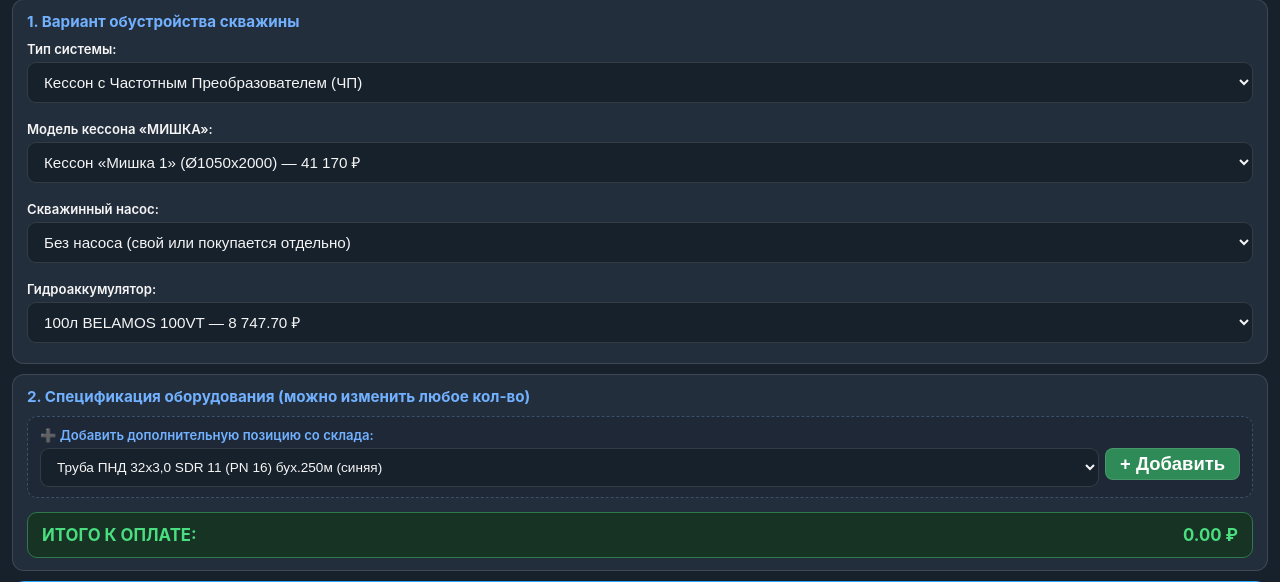
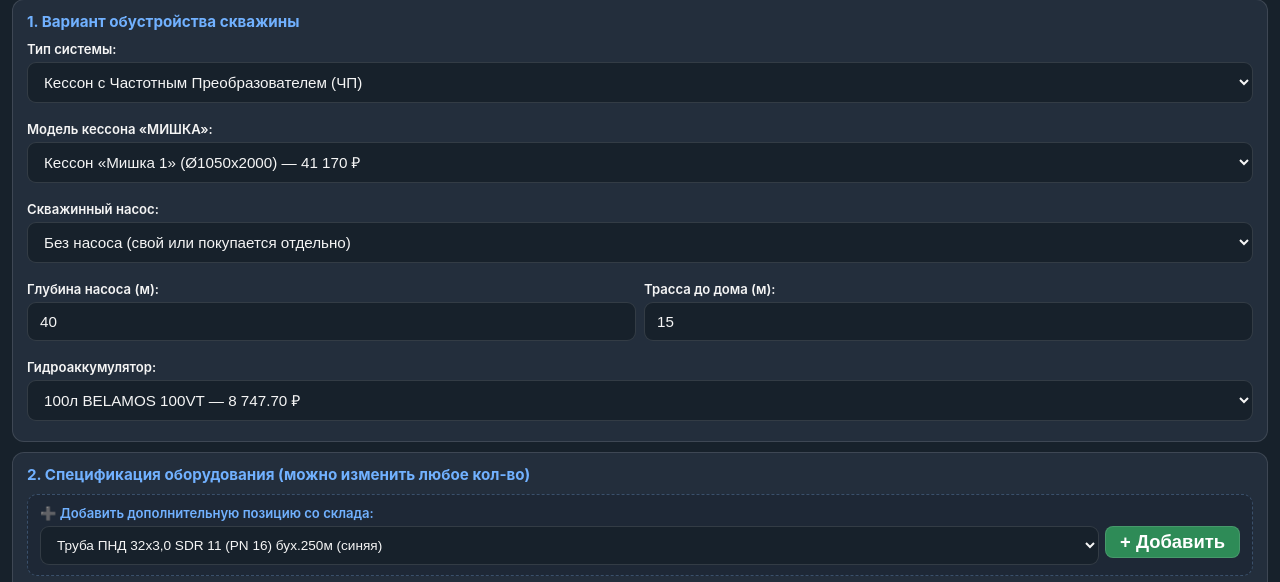
Before and after one commit to alexeimachnev-alt/mishka-kesson-app, a Flask app: page /app in a window 1280 px wide. Shown: the part 310-892 px from the top of the page. Run offline with Flask 3, Linux system fonts and the light colour scheme; parts of the project's set-up code (start-up, migrations or seed data) failed here and were passed over; some libraries are stand-ins or nearby versions.

Commit message:
Add files via upload

```diff
--- a/templates/app.html
+++ b/templates/app.html
@@ -230,6 +230,18 @@
           <option value="pump_pw_tf3_80">Power Water PW TF3-80 каб.50м — 14 292.09 ₽</option>
           <option value="pump_aquario_75_1_5m">Aquario ASP1E-75-75 каб. 1.5м — 14 976.00 ₽</option>
         </select>
+      </div>
+
+      <!-- Новые поля: Глубина насоса и Трасса -->
+      <div class="grid-2" style="margin-top:10px;">
+        <div>
+          <label>Глубина насоса (м):</label>
+          <input type="number" id="pump_depth" value="40" min="1" oninput="calcWell()">
+        </div>
+        <div>
+          <label>Трасса до дома (м):</label>
+          <input type="number" id="trench_distance" value="15" min="0" oninput="calcWell()">
+        </div>
       </div>
 
       <div id="tank_model_box" style="margin-top:10px;">
@@ -613,6 +625,9 @@
       }
       isUserEdited = false;
 
+      const depth = parseFloat(document.getElementById('pump_depth')?.value || 40) || 0;
+      const distance = parseFloat(document.getElementById('trench_distance')?.value || 15) || 0;
+
       const equip_type = document.getElementById('equip_type').value;
       const kessonBox = document.getElementById('kesson_model_box');
 
@@ -668,8 +683,12 @@
           currentItems.push({ item_key: 'brass_nipple_1_2_1_4', name: 'Ниппель перех. НН 1/2"x1/4" (латунь)', price: 70.88, qty: 1, unit: 'шт' });
           currentItems.push({ item_key: 'check_valve_1', name: 'Обратный клапан с металлическим седлом 1" г/ш Millennium', price: 750.00, qty: 1, unit: 'шт' });
           currentItems.push({ item_key: 'cable_clamp_4mm', name: 'Зажим для троса, AISI 316 (А4), 4мм', price: 40.80, qty: 4, unit: 'шт' });
-          currentItems.push({ item_key: 'rope_3mm_304', name: 'Трос нержавеющая сталь 7x7 AISI 304, 3мм', price: 19.20, qty: 40, unit: 'м' });
-          currentItems.push({ item_key: 'pipe_pnd_32', name: 'Труба ПНД 32х3,0 SDR 11 (PN 16) бух.250м (синяя)', price: 78.00, qty: 55, unit: 'м' });
+          currentItems.push({ item_key: 'rope_3mm_304', name: 'Трос нержавеющая сталь 7x7 AISI 304, 3мм', price: 19.20, qty: depth, unit: 'м' });
+          currentItems.push({ item_key: 'pipe_pnd_32', name: 'Труба ПНД 32х3,0 SDR 11 (PN 16) бух.250м (синяя)', price: 78.00, qty: depth + distance, unit: 'м' });
+          currentItems.push({ item_key: 'pipe_pnd_20', name: 'Труба ПНД 20x2,0 SDR 11 (под кабель)', price: 42.54, qty: distance, unit: 'м' });
+          currentItems.push({ item_key: 'cable_pvs_3x2_5', name: 'Кабель ПВС 3х2,5 белый гибкий', price: 84.89, qty: distance, unit: 'м' });
+          currentItems.push({ item_key: 'pnd_coupling_32_32', name: 'Муфта ПНД 32x32 Unidelta', price: 472.60, qty: 1, unit: 'шт' });
+          currentItems.push({ item_key: 'pnd_reduct_32_20', name: 'Муфта ПНД редукц. 32х20 Unidelta', price: 435.20, qty: 1, unit: 'шт' });
       } else {
           currentItems.push({ item_key: kessonKey, name: kessonName, price: kessonPrice, qty: 1, unit: 'шт' });
           currentItems.push({ item_key: 'pipe_ppr_32', name: 'Труба полипропиленовая 32х5,4мм PN20 (цвет белый)', price: 151.42, qty: 4, unit: 'м' });
@@ -717,8 +736,12 @@
           currentItems.push({ item_key: 'check_valve_1', name: 'Обратный клапан с металлическим седлом 1" г/ш Millennium', price: 750.00, qty: 1, unit: 'шт' });
           currentItems.push({ item_key: 'well_head_osp', name: 'Оголовок для скважины Джилекс ОСП 110-133/32', price: 1916.39, qty: 1, unit: 'шт' });
           currentItems.push({ item_key: 'cable_clamp_4mm', name: 'Зажим для троса, AISI 316 (А4), 4мм', price: 40.80, qty: 4, unit: 'шт' });
-          currentItems.push({ item_key: 'rope_3mm_304', name: 'Трос нержавеющая сталь 7x7 AISI 304, 3мм', price: 19.20, qty: 40, unit: 'м' });
-          currentItems.push({ item_key: 'pipe_pnd_32', name: 'Труба ПНД 32х3,0 SDR 11 (PN 16) бух.250м (синяя)', price: 78.00, qty: 55, unit: 'м' });
+          currentItems.push({ item_key: 'rope_3mm_304', name: 'Трос нержавеющая сталь 7x7 AISI 304, 3мм', price: 19.20, qty: depth, unit: 'м' });
+          currentItems.push({ item_key: 'pipe_pnd_32', name: 'Труба ПНД 32х3,0 SDR 11 (PN 16) бух.250м (синяя)', price: 78.00, qty: depth + distance, unit: 'м' });
+          currentItems.push({ item_key: 'pipe_pnd_20', name: 'Труба ПНД 20x2,0 SDR 11 (под кабель)', price: 42.54, qty: distance, unit: 'м' });
+          currentItems.push({ item_key: 'cable_pvs_3x2_5', name: 'Кабель ПВС 3х2,5 белый гибкий', price: 84.89, qty: distance, unit: 'м' });
+          currentItems.push({ item_key: 'pnd_coupling_32_32', name: 'Муфта ПНД 32x32 Unidelta', price: 472.60, qty: 1, unit: 'шт' });
+          currentItems.push({ item_key: 'pnd_reduct_32_20', name: 'Муфта ПНД редукц. 32х20 Unidelta', price: 435.20, qty: 1, unit: 'шт' });
       }
 
       recalcAndRender();
@@ -945,9 +968,9 @@
           chosen_kesson: kessonEl ? kessonEl.value : 'kesson_m1',
           chosen_tank: tankEl ? tankEl.value : 'tank_100vt',
           chosen_pump: pumpEl ? pumpEl.value : 'pump_none',
-          depth: 0,
-          distance: 0,
-          distances: [0],
+          depth: parseFloat(document.getElementById('pump_depth')?.value || 40) || 0,
+          distance: parseFloat(document.getElementById('trench_distance')?.value || 15) || 0,
+          distances: [parseFloat(document.getElementById('trench_distance')?.value || 15) || 0],
           items: itemsToOrder,
           total: totalAmount
         };
```
